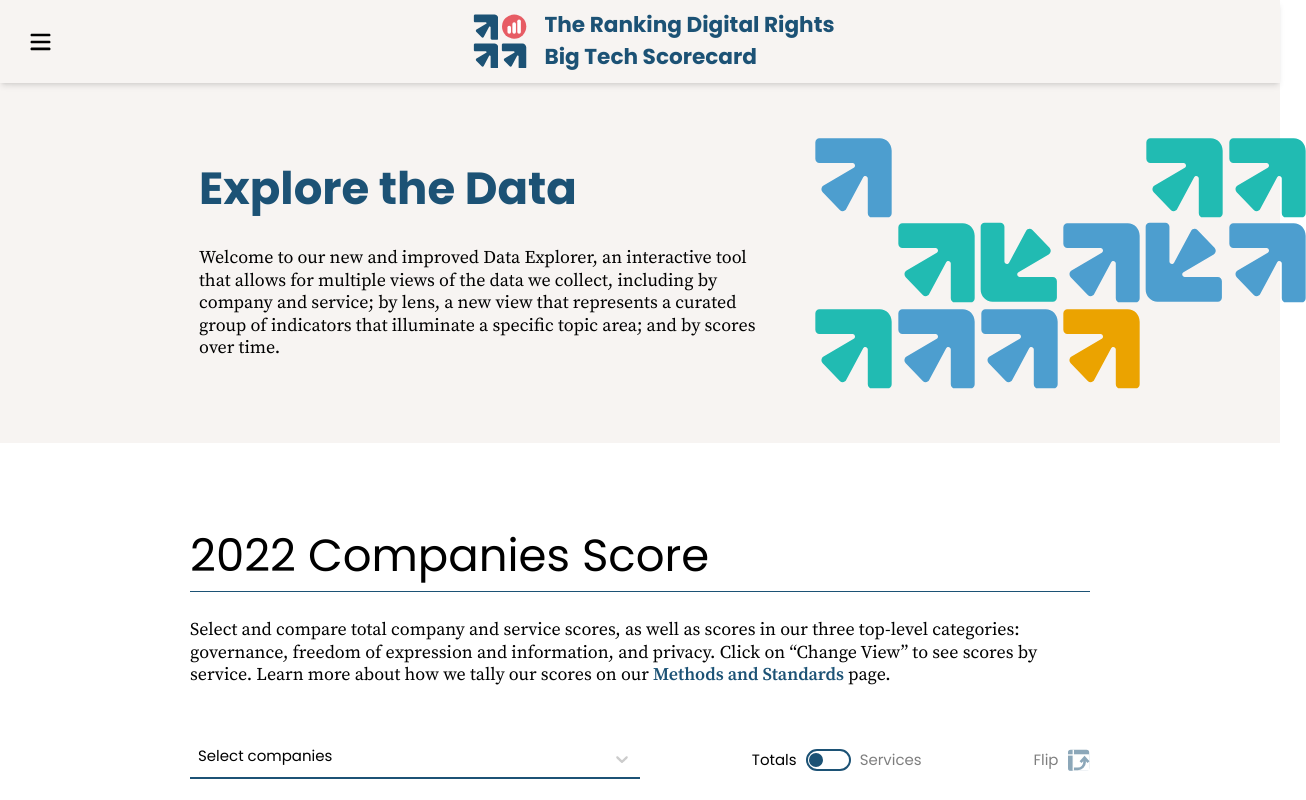
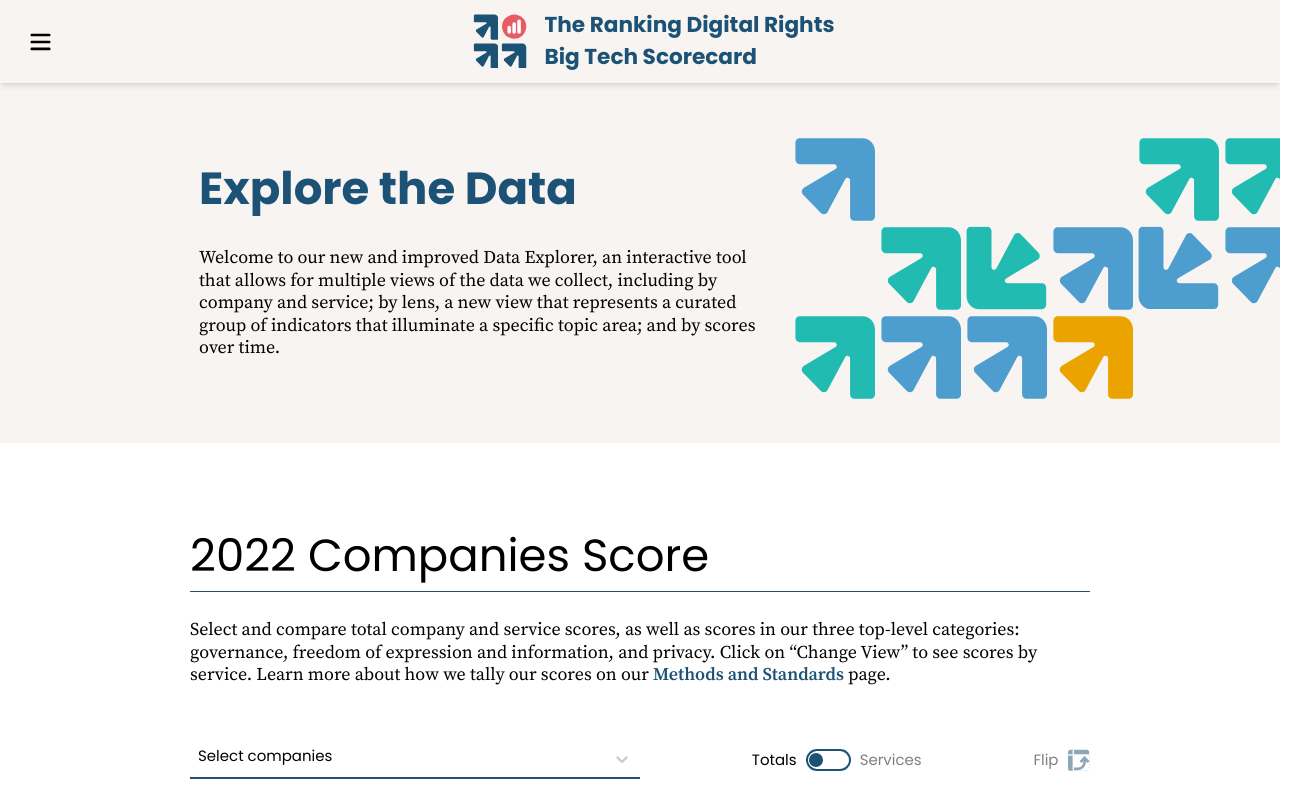
Before and after one commit to rankingdigitalrights/index2022, a Next.js app: page /explore in a window 1280 px wide. Shown: the top 800 px of the page, 1306 px wide, since content can reach past the window. Built offline with nearby package versions, Linux system fonts and the light colour scheme.

Commit message:
refactor: prevent scrolling on the x axis for the explore logo

```diff
--- a/src/components/explore-header.tsx
+++ b/src/components/explore-header.tsx
@@ -20,7 +20,9 @@
           </p>
         </section>
 
-        <ExploreLogo className="hidden sm:grid sm:absolute inset-y-0 sm:-right-44 md:-right-48 sm:h-48 md:h-56" />
+        <div className="hidden sm:block sm:absolute inset-y-0 sm:-right-52 md:-right-48 sm:h-56 md:h-64 aspect-video">
+          <ExploreLogo />
+        </div>
       </div>
     </div>
   );
--- a/src/css/index.css
+++ b/src/css/index.css
@@ -116,6 +116,11 @@
   body:not(.user-is-tabbing) select:focus,
   body:not(.user-is-tabbing) textarea:focus {
     outline: none;
+  }
+
+  html,
+  body {
+    @apply overflow-x-hidden;
   }
 
   /* span is used as glossary buttons */
```
